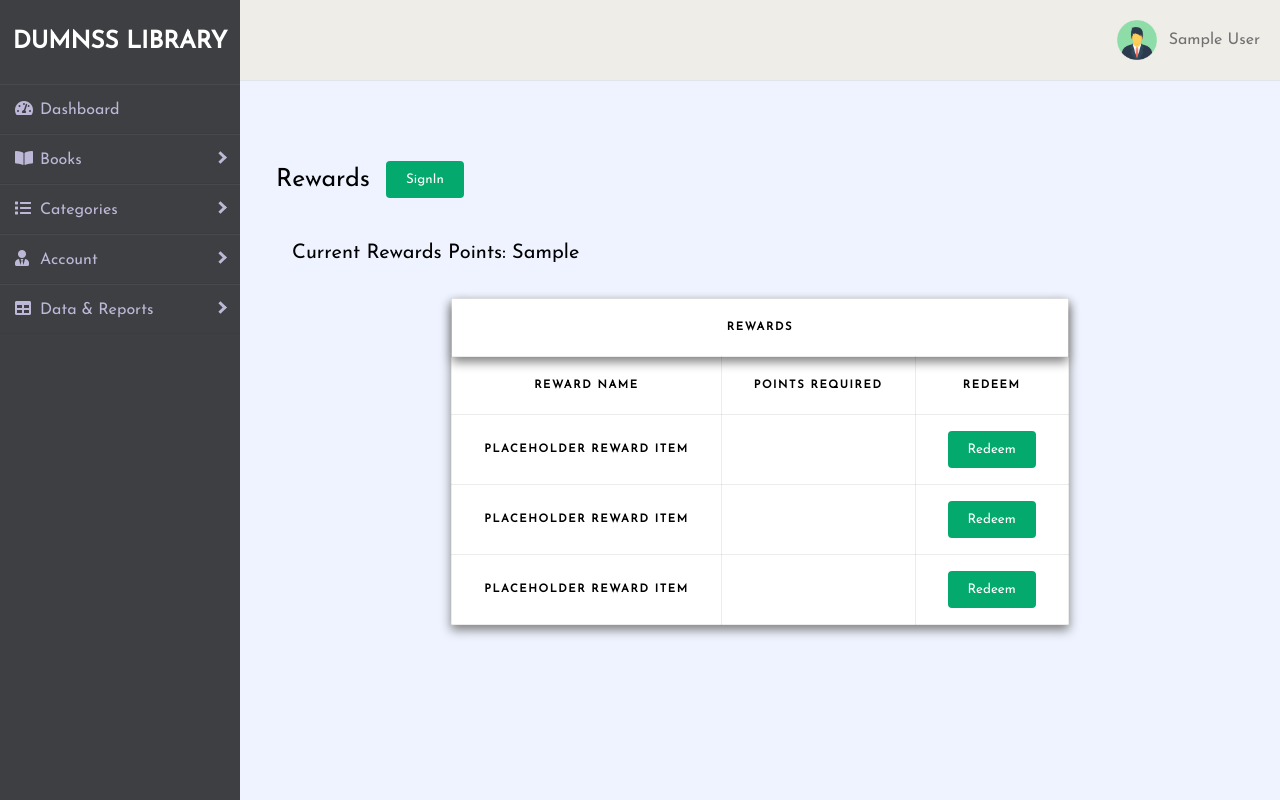
After one commit to Kitsunejasutin/gamification, a PHP site: page /rewards.php in a window 1280 px wide. The commit adds this page. Run offline with PHP 8.4, Linux system fonts and the light colour scheme; the visitor is signed in with stand-in values (Sample User, id 1); tables that the repository leaves empty or names only in its code hold one stand-in row (values such as "Sample post"); lists and menus that the app fills with data are empty; some libraries are stand-ins or nearby versions.

Commit message:
Implement Rewards System [1/2]  * Only show rewards to accounts

```diff
--- a/includes/bars.php
+++ b/includes/bars.php
@@ -10,7 +10,7 @@
                 <?php
                     if(isset($_SESSION['name'])){
                         ?>
-                            <?php if(isset($_SESSION['type']) === "admin"){ ?>
+                            <?php if($_SESSION['type'] === "admins"){ ?>
                             <a href="addbook.php"><li class="dropdown account"><span>Add Books</span></li></a>
                         <?php }?>
                             <a href="borrowbook.php"><li class="dropdown account"><span>Borrow Book</span></li></a>
@@ -69,6 +69,15 @@
     </div>
     <div class="main_content">
         <div class="topbar">
+            <?php
+            if(isset($_SESSION['type'])) {
+                if($_SESSION['type'] === "accounts") { ?>
+                    <div class="reward">
+                        <a href="rewards.php"><i class="fas fa-crown"></i></a>
+                    </div>
+                <?php }
+            } ?>
+
             <div class="account">
                 <img src ="images/user-icon.png" class="user-icon"><span class="text"><?php if(isset($_SESSION['name'])){ echo $_SESSION['name']; }else{ echo "<a href='login.php'>LogIn</a>"; } ?></span>
             </div>
--- a/includes/function.php
+++ b/includes/function.php
@@ -490,3 +490,27 @@ function incrementViews($connection, $book_id) {
     mysqli_stmt_execute($stmt2);
     mysqli_stmt_close($stmt2);
 }
+
+function fetchPoints($connection) {
+    $id = $_SESSION['id'];
+    $sql = "SELECT points FROM accounts WHERE id=?;";
+    $stmt = mysqli_stmt_init($connection);
+    if (!mysqli_stmt_prepare($stmt, $sql)) {
+        header("location: ../rewards.php?error=stmtfailedexists");
+        exit();
+    }
+
+    mysqli_stmt_bind_param($stmt, "s", $id);
+    mysqli_stmt_execute($stmt);
+
+    $resultData = mysqli_stmt_get_result($stmt);
+
+    if ($row = mysqli_fetch_assoc($resultData)) {
+        return $row;
+    }else {
+        $result = false;
+        return $result;
+    }
+
+    mysqli_stmt_close($stmt);
+}
--- /dev/null
+++ b/rewards.php
@@ -0,0 +1,56 @@
+<?php
+    include_once 'includes/header.php';
+    require_once 'includes/connection.php';
+    require_once 'includes/function.php';
+    session_start();
+
+?>
+    <link rel="stylesheet" href="styles/header.css">
+    <link rel="stylesheet" href="styles/rewards.css">
+    <title>DUMNSS Library</title>
+</head>
+<body>
+<?php
+    include_once 'includes/bars.php';
+?>
+            <div class="info">
+                <div class="card">
+                    <div class="header">
+                        <span class="span-header">Rewards</span>
+                        <button type="Submit" class="submit" name="accounts" value="accounts">SignIn</button>
+                    </div>
+                    <div class="current-points">
+                        <span class="points">Current Rewards Points: <?php echo implode("|",fetchPoints($connection)); ?></span>
+                    </div>
+                    <div class="rewards-table">
+                        <table>
+                            <thead>
+                                <th colspan=3>Rewards</th>
+                            </thead>
+                            <tbody>
+                                <th>Reward Name</th>
+                                <th>Points Required</th>
+                                <th>Redeem</th>
+                            </tbody>
+                            <tbody>
+                                <th>Placeholder Reward Item</th>
+                                <th></th>
+                                <th><button type="Submit" class="submit" name="accounts" value="accounts">Redeem</button></th>
+                            </tbody>
+                            <tbody>
+                                <th>Placeholder Reward Item</th>
+                                <th></th>
+                                <th><button type="Submit" class="submit" name="accounts" value="accounts">Redeem</button></th>
+                            </tbody>
+                            <tbody>
+                                <th>Placeholder Reward Item</th>
+                                <th></th>
+                                <th><button type="Submit" class="submit" name="accounts" value="accounts">Redeem</button></th>
+                            </tbody>
+                        </table>
+                    </div>
+                </div>
+            </div>
+<?php
+	include_once 'includes/footer.php';
+?>
--- a/styles/header.css
+++ b/styles/header.css
@@ -177,3 +177,15 @@ button.blue {
   display: flex;
   justify-content: center;
 }
+
+.reward {
+  display: flex;
+  align-items: center;
+  cursor: pointer;
+  margin-right: 15px;
+}
+
+.fa-crown {
+  font-size: 25px;
+  color: yellowgreen;
+}
--- /dev/null
+++ b/styles/rewards.css
@@ -0,0 +1,62 @@
+.header {
+    display: flex;
+    justify-items: center;
+    align-items: center;
+}
+span.span-header {
+    font-size: 25px;
+    padding: 1rem ;
+}
+
+div.current-points {
+    display: flex;
+    margin-top: 1px;
+}
+
+span.points {
+    font-size: 20px;
+    padding: 2rem;
+}
+
+button.submit {
+    background-color: #04AA6D;
+    color: white;
+    padding: 12px 20px;
+    border: none;
+    border-radius: 4px;
+    cursor: pointer;
+  }
+
+button.submit:hover {
+    background-color: #45a049;
+}
+
+.rewards-table {
+    display: flex;
+    justify-content: center;
+    align-items: center;
+}
+
+table,th,tr,td {
+    text-align: center;
+}
+
+table {
+    height: 200px;
+    border: 1px solid rgba(0, 0, 0, 0.171);
+    border-collapse: collapse;
+    box-shadow: 0 5px 10px gray;
+    background-color: #fff;
+}
+
+thead {
+    box-shadow: 0 5px 10px gray;
+}
+
+th {
+    border: 1px solid rgba(0, 0, 0, 0.075);
+    padding: 1rem 2rem;
+    text-transform: uppercase;
+    letter-spacing: 0.1rem;
+    font-size: 0.7rem;
+}
```
